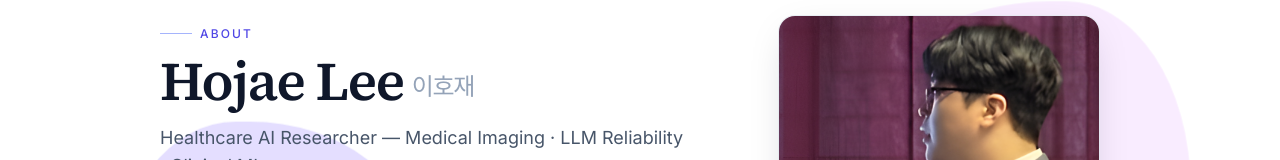
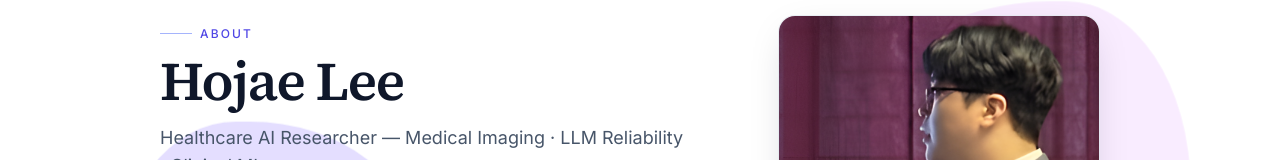
Before and after one commit to hjl777/hjl777.github.io, a React (Vite) app: page / in a window 1280 px wide. Shown: the part 128-288 px from the top of the page. Built offline with nearby package versions, Linux system fonts and the light colour scheme.

Commit message:
Remove Korean name from Hero

```diff
--- a/src/components/Hero.tsx
+++ b/src/components/Hero.tsx
@@ -41,9 +41,6 @@ export default function Hero() {
             <div className="section-kicker">About</div>
             <h1 className="font-serif text-4xl font-semibold leading-[1.05] tracking-tight text-ink-900 sm:text-5xl lg:text-[3.4rem] dark:text-ink-50">
               {profile.name}
-              <span className="ml-2 align-middle text-xl font-normal text-ink-400 sm:text-2xl dark:text-ink-500">
-                {profile.nameKr}
-              </span>
             </h1>
 
             <p className="mt-4 text-base text-ink-600 sm:text-lg dark:text-ink-400">
```
